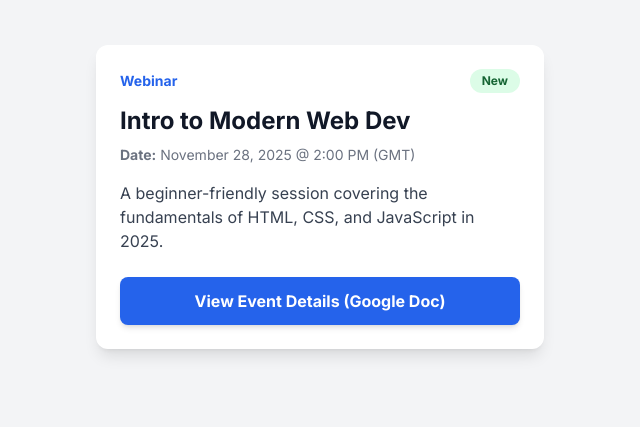
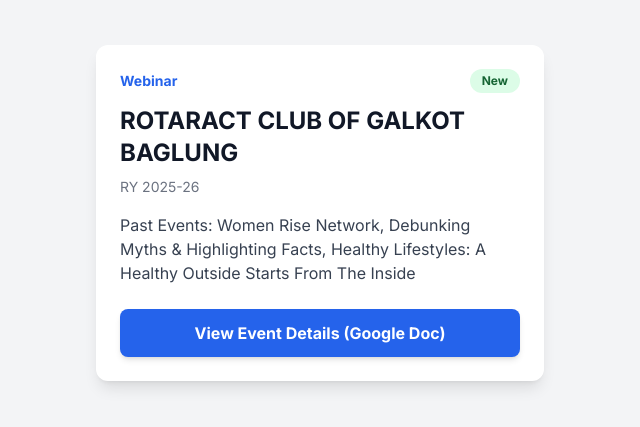
Before and after one commit to nabinchaliseofficial/nabinchalise.com.np, a plain HTML site: page event.html in a window 1280 px wide. Shown: the part 327-754 px from the top of the page, without its empty margins (320-960 px from the left). Drawn offline with nearby package versions, Linux system fonts and the light colour scheme.

Commit message:
Update event.html

```diff
--- a/event.html
+++ b/event.html
@@ -3,7 +3,7 @@
 <head>
     <meta charset="UTF-8">
     <meta name="viewport" content="width=device-width, initial-scale=1.0">
-    <title>Upcoming Online Events</title>
+    <title>Upcoming Online Events of RAC Galkot Baglung</title>
     <!-- Load Tailwind CSS -->
     <script src="https://cdn.tailwindcss.com"></script>
     <!-- Use Inter font -->
@@ -81,17 +81,17 @@
                         <span class="text-sm font-semibold text-blue-600">Webinar</span>
                         <span class="inline-block bg-green-100 text-green-800 text-xs px-3 py-1 rounded-full font-semibold">New</span>
                     </div>
-                    <h2 class="text-2xl font-bold text-gray-900 mb-2">Intro to Modern Web Dev</h2>
-                    <p class="text-gray-500 text-sm mb-4"><strong>Date:</strong> November 28, 2025 @ 2:00 PM (GMT)</p>
+                    <h2 class="text-2xl font-bold text-gray-900 mb-2">ROTARACT CLUB OF GALKOT BAGLUNG </h2>
+                    <p class="text-gray-500 text-sm mb-4"> RY 2025-26</p>
                     <p class="text-gray-700 mb-6">
-                        A beginner-friendly session covering the fundamentals of HTML, CSS, and JavaScript in 2025.
+                        Past Events: Women Rise Network, Debunking Myths & Highlighting Facts, Healthy Lifestyles: A Healthy Outside Starts From The Inside
                     </p>
                     <!--
                         GOOGLE DOC LINK
                         - Replace the href with your Google Doc share link.
                         - Make sure your doc is set to "Anyone with the link can view".
                     -->
-                    <a href="https://docs.google.com/document/d/YOUR_DOC_ID_HERE/edit?usp=sharing"
+                    <a href="https://docs.google.com/document/d/e/2PACX-1vSojdBF1x6UqOD-c7A0w53tSA1dbncwUFGY_qDdwXVx9Douis0wm-3cumqYhYx9ktiG3fxBgF26JWSs/pub"
                        target="_blank"
                        rel="noopener noreferrer"
                        class="inline-block w-full text-center bg-blue-600 text-white font-semibold py-3 px-6 rounded-lg shadow-md transition-all duration-300 hover:bg-blue-700 hover:shadow-lg">
```
